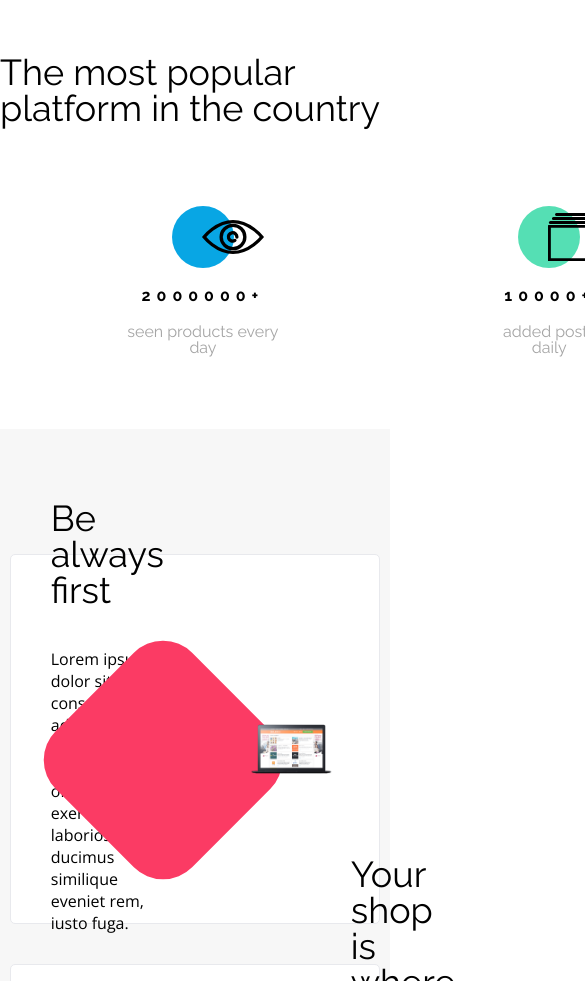
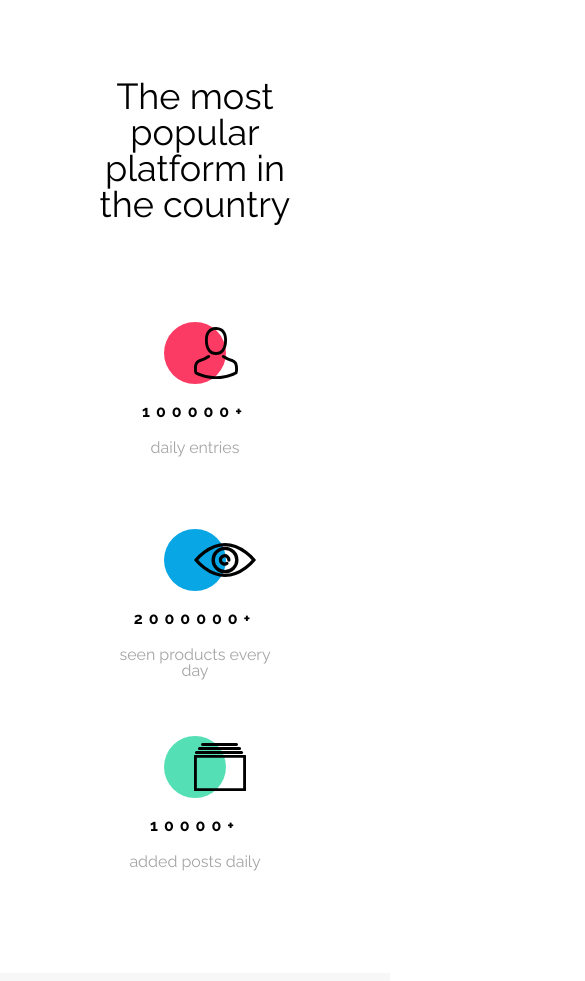
Before and after one commit to martatomchuck/BestShop, a website: page index.html in a window 390 px wide. Shown: the part 846-1827 px from the top of the page, 585 px wide, since content can reach past the window. Drawn offline with nearby package versions, Linux system fonts and the light colour scheme.

Commit message:
statistics responsive

```diff
--- a/scss/components/_statistic.scss
+++ b/scss/components/_statistic.scss
@@ -1,5 +1,5 @@
 #statistics-page {
-    height: 431px;
+    padding: 50px;
     display: flex;
     flex-direction: column;
     align-items: center;
@@ -8,22 +8,21 @@
 
     h2 {
         @include h2();
+        text-align: center;
+        padding: 30px;
         margin-bottom: 80px;
     }
 }
 
 .statistics-details {
     display: flex;
-    justify-content: center;
-    // align-items: flex-start;
+    justify-content: space-around;
 
     .box {
         width: 176px;
         height: 167px;
-        margin: 0 100px;
         display: flex;
         flex-direction: column;
-        // justify-content: space-around;
         align-items: center;
 
         h3 {
@@ -69,3 +68,18 @@
         }
     }
 }
+
+@media (max-width: 600px) {
+    #statistics-page h2 {
+        margin-bottom: 50px;
+    }
+
+    .statistics-details {
+        flex-direction: column;
+        align-items: center;
+
+        .box {
+            margin: 20px;
+        }
+    }
+}
```
Also changed, not shown: css/main.css, 1 other file.
